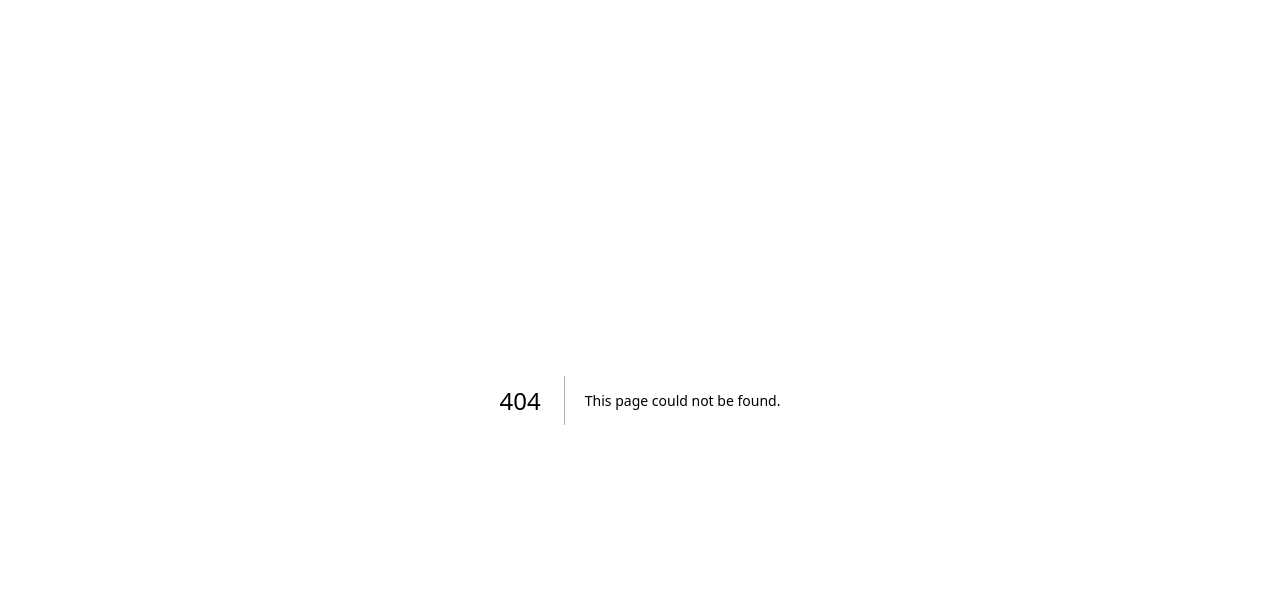
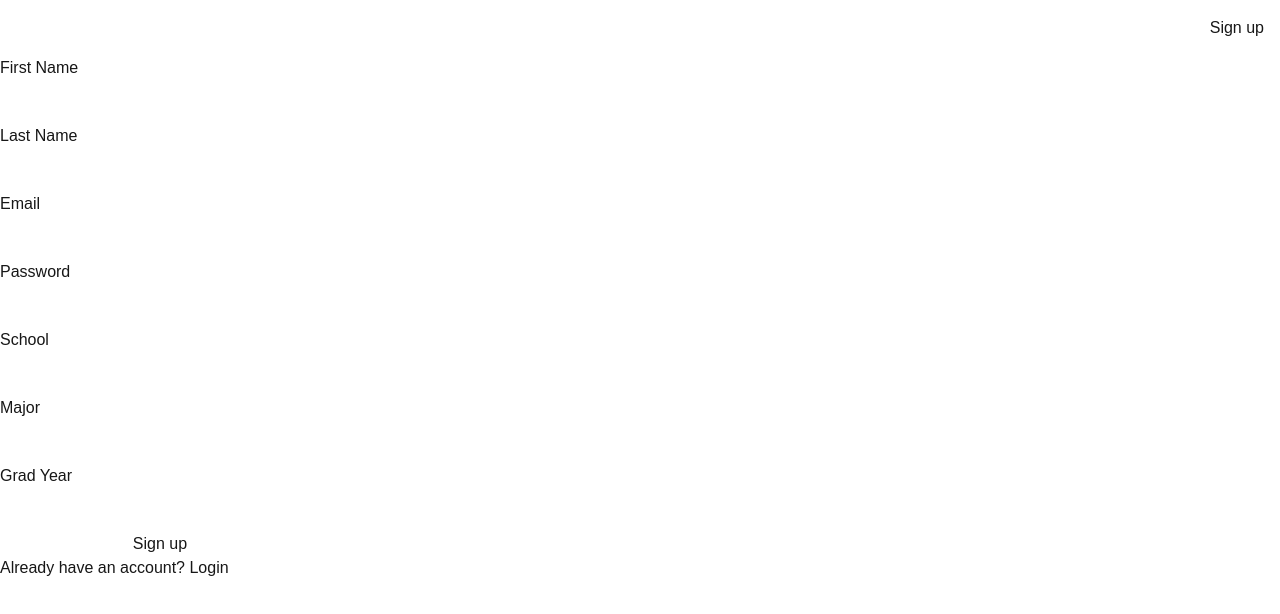
Before and after one commit to wk3521/project-eshesh, a Next.js app in the folder frontend/: page /signup in a window 1280 px wide. Before the commit this address had no page. Shown: the top 614 px of the page. Built offline with nearby package versions, Linux system fonts and the light colour scheme; no server answers.

Commit message:
added supabase auth, signup/login pages, and profile creation on sign up

```diff
--- /dev/null
+++ b/frontend/app/api/profile/route.ts
@@ -0,0 +1,26 @@
+import { NextResponse } from 'next/server'
+import { createClient } from '@/lib/supabase/server'
+
+export async function POST(request: Request) {
+  const { id, firstName, lastName, school, major, gradYear } =
+    await request.json()
+
+  const supabase = await createClient()
+
+  const { error } = await supabase.from('profiles').insert({
+    id,
+    full_name: `${firstName} ${lastName}`.trim(),
+    school,
+    major,
+    grad_year: gradYear,
+    bio: null,
+    avatar_url: null,
+    created_at: new Date().toISOString(),
+  })
+
+  if (error) {
+    return NextResponse.json({ error: error.message }, { status: 400 })
+  }
+
+  return NextResponse.json({ success: true })
+}
--- /dev/null
+++ b/frontend/app/auth.ts
@@ -0,0 +1,40 @@
+import { createClient } from '@/lib/supabase/client'
+
+const supabase = createClient()
+
+export type SignUpProfile = {
+  firstName: string
+  lastName: string
+  school: string
+  major: string
+  gradYear: string
+}
+
+export async function signUpNewUser(
+  email: string,
+  password: string,
+  profile: SignUpProfile
+) {
+  const { data, error } = await supabase.auth.signUp({ email, password })
+
+  if (error || !data.user) {
+    return { data, error }
+  }
+
+  const response = await fetch('/api/profile', {
+    method: 'POST',
+    headers: { 'Content-Type': 'application/json' },
+    body: JSON.stringify({ id: data.user.id, ...profile }),
+  })
+
+  if (!response.ok) {
+    const { error: profileError } = await response.json()
+    return { data, error: new Error(profileError ?? 'Failed to create profile') }
+  }
+
+  return { data, error: null }
+}
+
+export async function signInWithEmail(email: string, password: string) {
+  return supabase.auth.signInWithPassword({ email, password })
+}
--- /dev/null
+++ b/frontend/app/components/LogoutButton.tsx
@@ -0,0 +1,21 @@
+'use client'
+
+import { useRouter } from 'next/navigation'
+import { createClient } from '@/lib/supabase/client'
+
+export default function LogoutButton() {
+  const router = useRouter()
+
+  async function handleLogout() {
+    const supabase = createClient()
+    await supabase.auth.signOut()
+    router.push('/')
+    router.refresh()
+  }
+
+  return (
+    <button onClick={handleLogout} className="cursor-pointer">
+      Log out
+    </button>
+  )
+}
--- a/frontend/app/layout.tsx
+++ b/frontend/app/layout.tsx
@@ -1,5 +1,8 @@
 import type { Metadata } from "next";
 import { Geist, Geist_Mono } from "next/font/google";
+import Link from "next/link";
+import { createClient } from "@/lib/supabase/server";
+import LogoutButton from "@/app/components/LogoutButton";
 import "./globals.css";
 
 const geistSans = Geist({
@@ -17,13 +20,32 @@ export const metadata: Metadata = {
   description: "Generated by create next app",
 };
 
-export default function RootLayout({ children }: LayoutProps<"/">) {
+export default async function RootLayout({ children }: LayoutProps<"/">) {
+  const supabase = await createClient();
+  const {
+    data: { user },
+  } = await supabase.auth.getUser();
+
   return (
     <html
       lang="en"
       className={`${geistSans.variable} ${geistMono.variable} h-full antialiased`}
     >
-      <body className="min-h-full flex flex-col">{children}</body>
+      <body className="min-h-full flex flex-col">
+        <header className="flex justify-end p-4">
+          {user ? (
+            <div className="flex flex-col items-end gap-1">
+              <span>{user.email}</span>
+              <LogoutButton />
+            </div>
+          ) : (
+            <Link href="/signup" className="cursor-pointer">
+              Sign up
+            </Link>
+          )}
+        </header>
+        {children}
+      </body>
     </html>
   );
 }
--- /dev/null
+++ b/frontend/app/login/page.tsx
@@ -0,0 +1,5 @@
+import Login from '@/app/pages/Login'
+
+export default function LoginPage() {
+  return <Login />
+}
--- /dev/null
+++ b/frontend/app/pages/Login.module.css
@@ -0,0 +1,24 @@
+.form {
+  display: flex;
+  flex-direction: column;
+  gap: 1rem;
+  max-width: 320px;
+}
+
+.field {
+  display: flex;
+  flex-direction: column;
+  gap: 0.25rem;
+}
+
+.button {
+  cursor: pointer;
+}
+
+.error {
+  color: red;
+}
+
+.switchLink {
+  cursor: pointer;
+}
--- /dev/null
+++ b/frontend/app/pages/Login.tsx
@@ -0,0 +1,71 @@
+'use client'
+
+import { useState, FormEvent } from 'react'
+import { useRouter } from 'next/navigation'
+import Link from 'next/link'
+import { signInWithEmail } from '@/app/auth'
+import styles from './Login.module.css'
+
+export default function Login() {
+  const router = useRouter()
+  const [email, setEmail] = useState('')
+  const [password, setPassword] = useState('')
+  const [error, setError] = useState<string | null>(null)
+  const [loading, setLoading] = useState(false)
+
+  async function handleSubmit(event: FormEvent<HTMLFormElement>) {
+    event.preventDefault()
+    setError(null)
+    setLoading(true)
+
+    const { error } = await signInWithEmail(email, password)
+
+    setLoading(false)
+
+    if (error) {
+      setError(error.message)
+      return
+    }
+
+    router.push('/')
+    router.refresh()
+  }
+
+  return (
+    <>
+      <form onSubmit={handleSubmit} className={styles.form}>
+        <div className={styles.field}>
+          <label htmlFor="email">Email</label>
+          <input
+            id="email"
+            type="email"
+            value={email}
+            onChange={(event) => setEmail(event.target.value)}
+            required
+          />
+        </div>
+        <div className={styles.field}>
+          <label htmlFor="password">Password</label>
+          <input
+            id="password"
+            type="password"
+            value={password}
+            onChange={(event) => setPassword(event.target.value)}
+            required
+          />
+        </div>
+        {error && (
+          <p role="alert" className={styles.error}>
+            {error}
+          </p>
+        )}
+        <button type="submit" disabled={loading} className={styles.button}>
+          {loading ? 'Logging in...' : 'Log in'}
+        </button>
+      </form>
+      <Link href="/signup" className={styles.switchLink}>
+        Don&apos;t have an account? Sign up.
+      </Link>
+    </>
+  )
+}
--- /dev/null
+++ b/frontend/app/pages/Signup.module.css
@@ -0,0 +1,24 @@
+.form {
+  display: flex;
+  flex-direction: column;
+  gap: 1rem;
+  max-width: 320px;
+}
+
+.field {
+  display: flex;
+  flex-direction: column;
+  gap: 0.25rem;
+}
+
+.button {
+  cursor: pointer;
+}
+
+.error {
+  color: red;
+}
+
+.switchLink {
+  cursor: pointer;
+}
--- /dev/null
+++ b/frontend/app/pages/Signup.tsx
@@ -0,0 +1,134 @@
+'use client'
+
+import { useState, FormEvent } from 'react'
+import Link from 'next/link'
+import { signUpNewUser } from '@/app/auth'
+import styles from './Signup.module.css'
+
+export default function Signup() {
+  const [email, setEmail] = useState('')
+  const [password, setPassword] = useState('')
+  const [firstName, setFirstName] = useState('')
+  const [lastName, setLastName] = useState('')
+  const [school, setSchool] = useState('')
+  const [major, setMajor] = useState('')
+  const [gradYear, setGradYear] = useState('')
+  const [error, setError] = useState<string | null>(null)
+  const [success, setSuccess] = useState(false)
+  const [loading, setLoading] = useState(false)
+
+  async function handleSubmit(event: FormEvent<HTMLFormElement>) {
+    event.preventDefault()
+    setError(null)
+    setLoading(true)
+
+    const { error } = await signUpNewUser(email, password, {
+      firstName,
+      lastName,
+      school,
+      major,
+      gradYear,
+    })
+
+    setLoading(false)
+
+    if (error) {
+      setError(error.message)
+      return
+    }
+
+    setSuccess(true)
+  }
+
+  if (success) {
+    return <p>Account created! Check your email to confirm before logging in.</p>
+  }
+
+  return (
+    <>
+      <form onSubmit={handleSubmit} className={styles.form}>
+        <div className={styles.field}>
+          <label htmlFor="firstName">First Name</label>
+          <input
+            id="firstName"
+            type="text"
+            value={firstName}
+            onChange={(event) => setFirstName(event.target.value)}
+            required
+          />
+        </div>
+        <div className={styles.field}>
+          <label htmlFor="lastName">Last Name</label>
+          <input
+            id="lastName"
+            type="text"
+            value={lastName}
+            onChange={(event) => setLastName(event.target.value)}
+            required
+          />
+        </div>
+        <div className={styles.field}>
+          <label htmlFor="email">Email</label>
+          <input
+            id="email"
+            type="email"
+            value={email}
+            onChange={(event) => setEmail(event.target.value)}
+            required
+          />
+        </div>
+        <div className={styles.field}>
+          <label htmlFor="password">Password</label>
+          <input
+            id="password"
+            type="password"
+            value={password}
+            onChange={(event) => setPassword(event.target.value)}
+            required
+          />
+        </div>
+        <div className={styles.field}>
+          <label htmlFor="school">School</label>
+          <input
+            id="school"
+            type="text"
+            value={school}
+            onChange={(event) => setSchool(event.target.value)}
+            required
+          />
+        </div>
+        <div className={styles.field}>
+          <label htmlFor="major">Major</label>
+          <input
+            id="major"
+            type="text"
+            value={major}
+            onChange={(event) => setMajor(event.target.value)}
+            required
+          />
+        </div>
+        <div className={styles.field}>
+          <label htmlFor="gradYear">Grad Year</label>
+          <input
+            id="gradYear"
+            type="number"
+            value={gradYear}
+            onChange={(event) => setGradYear(event.target.value)}
+            required
+          />
+        </div>
+        {error && (
+          <p role="alert" className={styles.error}>
+            {error}
+          </p>
+        )}
+        <button type="submit" disabled={loading} className={styles.button}>
+          {loading ? 'Signing up...' : 'Sign up'}
+        </button>
+      </form>
+      <Link href="/login" className={styles.switchLink}>
+        Already have an account? Login
+      </Link>
+    </>
+  )
+}
--- /dev/null
+++ b/frontend/app/signup/page.tsx
@@ -0,0 +1,5 @@
+import Signup from '@/app/pages/Signup'
+
+export default function SignupPage() {
+  return <Signup />
+}
--- a/frontend/package.json
+++ b/frontend/package.json
@@ -11,6 +11,7 @@
   "dependencies": {
     "@supabase/ssr": "^0.12.7",
     "@supabase/supabase-js": "^2.116.0",
+    "dotenv": "^17.4.2",
     "next": "16.3.5",
     "react": "19.2.8",
     "react-dom": "19.2.8"
```
Also changed, not shown: 1 other file (tests, documents, lock files or other folders).
